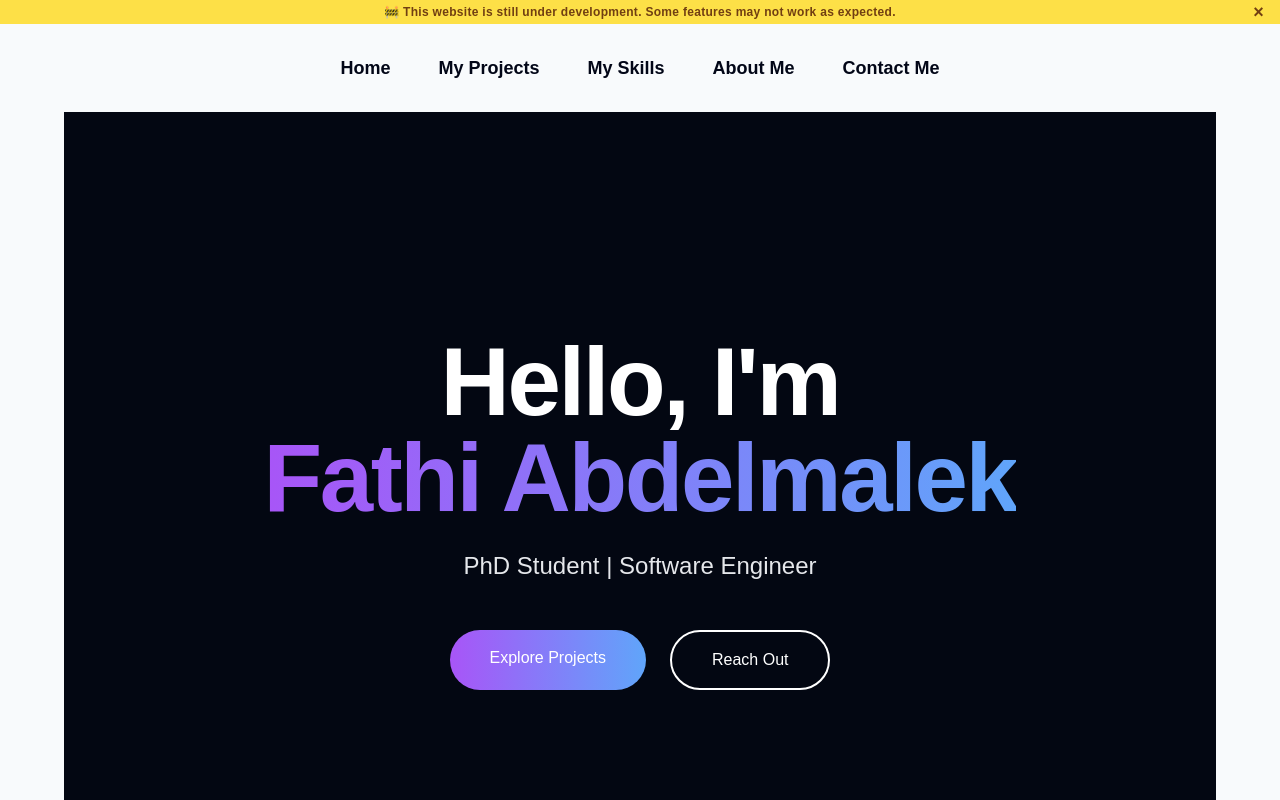
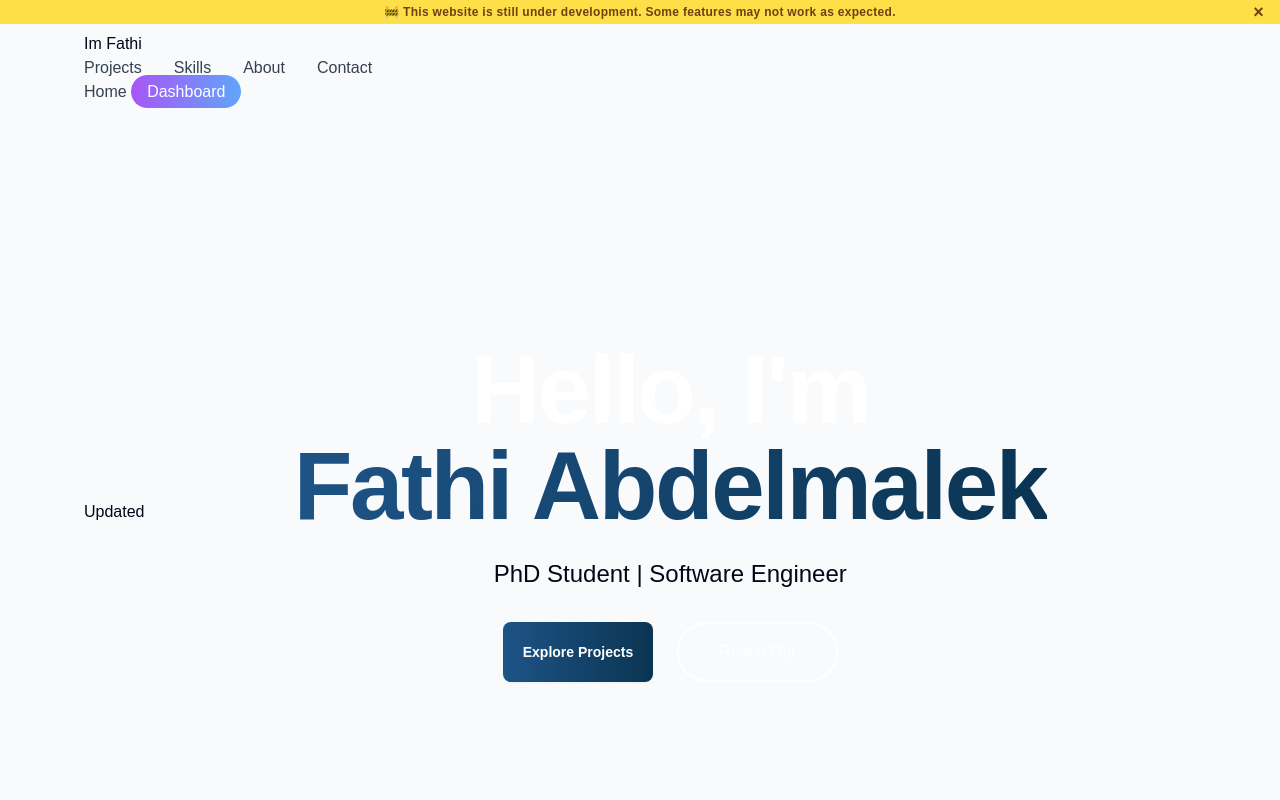
Before and after one commit to fathiabdelmalek/portfolio, a SvelteKit app: page / in a window 1280 px wide. Shown: the top 800 px of the page. Built offline with nearby package versions, Linux system fonts and the light colour scheme.

Commit message:
test update for the ftp account

```diff
--- a/src/app.css
+++ b/src/app.css
@@ -116,11 +116,13 @@ body {
   @apply flex items-center justify-center p-6 lg:px-8;
 
   .nav-link {
-    @apply text-lg/6 font-semibold hover:text-xl/6 hover:font-bold;
+    @apply text-lg/6 font-semibold;
+    @apply hover:text-xl/6 hover:font-bold hover:text-primary;
   }
 
-  .nav-link-side {
-    @apply -mx-3 block rounded-lg px-3 py-2 text-base/7 font-semibold hover:bg-secondary;
+  .nav-link-mob {
+    @apply block px-3 py-2 text-gray-300;
+    @apply hover:bg-secondary hover:text-white;
   }
 }
 
--- a/src/components/Header.svelte
+++ b/src/components/Header.svelte
@@ -1,11 +1,20 @@
-<script>
-  import logo from "$lib/assets/logo-white.png";
+<script lang="ts">
   import { slide } from "svelte/transition";
 
-  let isMenuOpen = $state(false);
-  let showBanner = $state(true);
+  let isMenuOpen = false;
+  let showBanner = true;
   const openMenu = () => (isMenuOpen = true);
   const closeMenu = () => (isMenuOpen = false);
+
+  const scrollToSection = (e: MouseEvent, sectionId: string) => {
+    e.preventDefault();
+    const element = document.getElementById(sectionId);
+    if (element) {
+      element.scrollIntoView({ behavior: 'smooth' });
+    }
+    isMenuOpen = false;
+  };
+
 </script>
 
 {#if showBanner}
@@ -19,7 +28,7 @@
     <button
       class="absolute right-2 top-1/2 -translate-y-1/2 text-yellow-900 hover:text-yellow-700 text-lg px-2 focus:outline-none"
       aria-label="Close banner"
-      onclick={() => (showBanner = false)}
+      on:click={() => (showBanner = false)}
       tabindex="0"
     >
       &times;
@@ -27,11 +36,11 @@
   </div>
 {/if}
 <header class="section-container">
-  <nav class="nav" aria-label="Global">
-    <div class="flex lg:hidden">
+  <!-- <nav class="nav" aria-label="Global">
+    <div class="flex md:hidden">
       <button
         type="button"
-        class="-m-2.5 inline-flex items-center justify-center rounded-md p-2.5 text-gray-700"
+        class="-m-2.5 inline-flex items-center justify-center rounded-md p-2.5 text-gray-300 hover:text-white animated"
         onclick={openMenu}
       >
         <span class="sr-only">Open main menu</span>
@@ -52,69 +61,73 @@
         </svg>
       </button>
     </div>
-    <div class="hidden lg:flex lg:gap-x-12">
-      <a href="/" class="nav-link animated">Home</a>
-      <a href="#projects" class="nav-link animated">My Projects</a>
-      <a href="#skills" class="nav-link animated">My Skills</a>
-      <a href="#about" class="nav-link animated">About Me</a>
-      <a href="#contact" class="nav-link animated">Contact Me</a>
+    <div class="hidden md:flex md:gap-x-12">
+      <a href="/" class="nav-a animated">Home</a>
+      <a href="#projects" class="nav-a animated">My Projects</a>
+      <a href="#skills" class="nav-a animated">My Skills</a>
+      <a href="#about" class="nav-a animated">About Me</a>
+      <a href="#contact" class="nav-a animated">Contact Me</a>
     </div>
-  </nav>
-  {#if isMenuOpen}
-    <div
-      class="lg:hidden"
-      role="dialog"
-      aria-modal="true"
-      transition:slide={{ duration: 300 }}
-    >
-      <div class="fixed inset-0 z-50"></div>
-      <div
-        class="fixed inset-y-0 right-0 z-50 w-full overflow-y-auto bg-primary px-6 py-6 sm:max-w-sm sm:ring-1 sm:ring-gray-900/10"
-      >
-        <div class="flex items-center justify-between">
-          <a href="/" class="-m-1.5 p-1.5">
-            <span class="sr-only">passphera</span>
-            <img
-              class="h-8 w-auto hover:h-9 transition-all ease-out duration-200"
-              src={logo}
-              alt="Image two"
-            />
+  </nav> -->
+<nav>
+  <div>
+    <div>
+      <div>
+        <a href="/">Im Fathi</a>
+        <div class="hidden md:flex items-center space-x-8">
+          <a href="#projects" on:click={(e) => scrollToSection(e, 'projects')} class="text-gray-700 hover:text-purple-500 dark:text-gray-300 dark:hover:text-purple-400 transition-colors">
+            Projects
           </a>
-          <button
-            type="button"
-            class="-m-2.5 rounded-md p-2.5 text-slate-300 hover:text-slate-50 transition ease-out duration-200"
-            onclick={closeMenu}
-          >
-            <span class="sr-only">Close menu</span>
+        <a href="#skills" on:click={(e) => scrollToSection(e, 'skills')} class="text-gray-700 hover:text-purple-500 dark:text-gray-300 dark:hover:text-purple-400 transition-colors">
+          Skills
+        </a>
+        <a href="#about" on:click={(e) => scrollToSection(e, 'about')} class="text-gray-700 hover:text-purple-500 dark:text-gray-300 dark:hover:text-purple-400 transition-colors">
+          About
+        </a>
+        <a href="#contact" on:click={(e) => scrollToSection(e, 'contact')} class="text-gray-700 hover:text-purple-500 dark:text-gray-300 dark:hover:text-purple-400 transition-colors">
+          Contact
+        </a>
+      </div>
+      <a href="/" class="text-gray-700 hover:text-purple-500 dark:text-gray-300 dark:hover:text-purple-400 transition-colors">
+        Home
+      </a>
+      <a href="/dashboard" class="px-4 py-2 bg-gradient-to-r from-purple-500 to-blue-400 text-white rounded-full hover:from-purple-600 hover:to-blue-500 transition-all duration-300">
+        Dashboard
+      </a>
+    </div>
+
+    <button class="md:hidden" on:click={() => openMenu()} aria-label="Toggle menu">
       <svg
       class="h-6 w-6"
       fill="none"
+      stroke-linejoin="round"
+      stroke-width="2"
       viewBox="0 0 24 24"
-              stroke-width="1.5"
-              stroke="currentColor"
-              aria-hidden="true"
-              data-slot="icon"
-            >
-              <path
-                stroke-linecap="round"
-                stroke-linejoin="round"
-                d="M6 18 18 6M6 6l12 12"
-              />
+      stroke="currentColor">
+        {#if isMenuOpen}
+        <path d="M6 18L18 6M6 6l12 12" />
+        {:else}
+        <path d="M4 6h16M4 12h16M4 18h16" />
+        {/if}
       </svg>
     </button>
   </div>
-        <div class="mt-6 flow-root">
-          <div class="-my-6 divide-y divide-gray-500/10">
-            <div class="space-y-2 py-6">
-              <a href="/" class="nav-link-side animated">Home</a>
-              <a href="#work" class="nav-link-side animated">My Projects</a>
-              <a href="#skills" class="nav-link-side animated">My Skills</a>
-              <a href="#about" class="nav-link-side animated">About Me</a>
-              <a href="#contact" class="nav-link-side animated">Contact Me</a>
+
+  {#if isMenuOpen}
+    <div class="md:hidden" transition:slide={{ duration: 300 }}>
+      <div class="px-2 pt-2 pb-3 space-y-1">
+        <!-- <div class="-my-6 divide-y divide-gray-500/10"> -->
+          <!-- <div class="space-y-2 py-6"> -->
+            <a href="/" class="nav-a-mob animated">Home</a>
+            <a href="#projects" on:click={(e) => scrollToSection(e, 'projects')} class="nav-a-mob animated">My Projects</a>
+            <a href="#skills" on:click={(e) => scrollToSection(e, 'skills')} class="nav-a-mob animated">My Skills</a>
+            <a href="#about" on:click={(e) => scrollToSection(e, 'about')} class="nav-a-mob animated">About Me</a>
+            <a href="#contact" on:click={(e) => scrollToSection(e, 'contact')} class="nav-a-mob animated">Contact Me</a>
           </div>
-          </div>
-        </div>
-      </div>
+        <!-- </div> -->
+      <!-- </div> -->
     </div>
   {/if}
+  </div>
+  </nav>
 </header>
--- a/src/components/Hero.svelte
+++ b/src/components/Hero.svelte
@@ -2,18 +2,20 @@
   // You can add animations or interactive elements here
 </script>
 
-<section id="hero" class="min-h-screen flex items-center justify-center bg-gray-950 overflow-hidden section-container">
+<section id="hero" class="min-h-screen flex items-center justify-center section-container">
+    <h1>Updated</h1>
 	<div class="container mx-auto px-4 sm:px-6 lg:px-8 relative z-10">
 		<div class="text-center">
 			<h1 class="text-5xl sm:text-7xl lg:text-8xl font-bold text-white mb-6 tracking-tight leading-tight">
 				<span class="inline-block transform hover:scale-105 transition-transform duration-200">Hello, I'm</span><br />
-				<span class="bg-clip-text text-transparent bg-gradient-to-r from-purple-500 to-blue-400 inline-block transform hover:scale-105 transition-transform duration-200">Fathi Abdelmalek</span>
+				<span class="bg-clip-text text-transparent bg-gradient-to-r from-primary to-secondary inline-block transform hover:scale-105 transition-transform duration-200">Fathi Abdelmalek</span>
 			</h1>
-			<p class="text-xl sm:text-2xl text-gray-300 mb-12 max-w-3xl mx-auto font-light">
-				<span class="text-gray-200 font-medium">PhD Student | Software Engineer</span>
+			<p class="text-xl md:text-2xl mb-8">
+				PhD Student | Software Engineer
 			</p>
 			<div class="flex gap-6 justify-center">
-				<a href="#projects" class="px-10 py-4 bg-gradient-to-r from-purple-500 to-blue-400 text-white rounded-full hover:from-purple-600 hover:to-blue-500 transition-all duration-300 transform hover:scale-105 hover:shadow-lg">
+				<!-- <a href="#projects" class="px-10 py-4 bg-gradient-to-r from-purple-500 to-blue-400 text-white rounded-full hover:from-purple-600 hover:to-blue-500 transition-all duration-300 transform hover:scale-105 hover:shadow-lg"> -->
+				<a href="#projects" class="btn bg-gradient-to-r from-primary to-secondary animated">
 					Explore Projects
 				</a>
 				<a href="#contact" class="px-10 py-4 border-2 border-white rounded-full hover:bg-gray-800 transition-all duration-300 transform hover:scale-105 hover:shadow-lg text-white">
```
Lines whose indentation alone changed are shown as unchanged.
